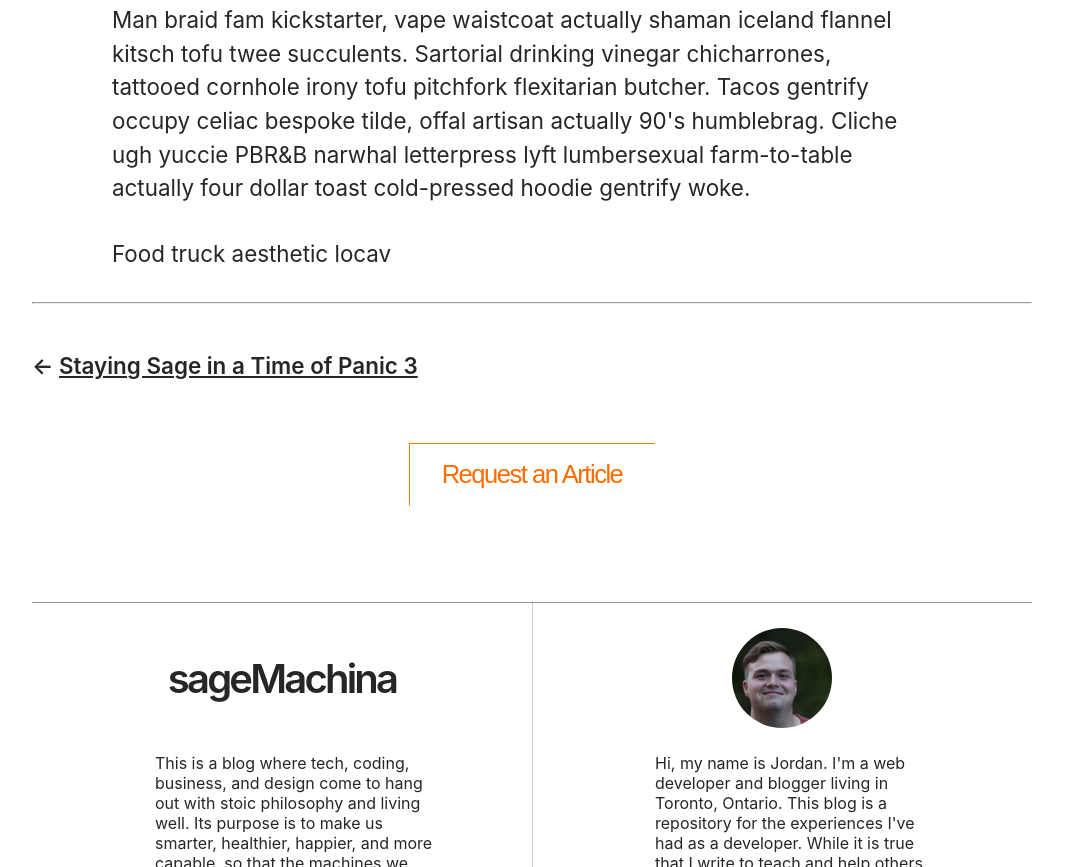
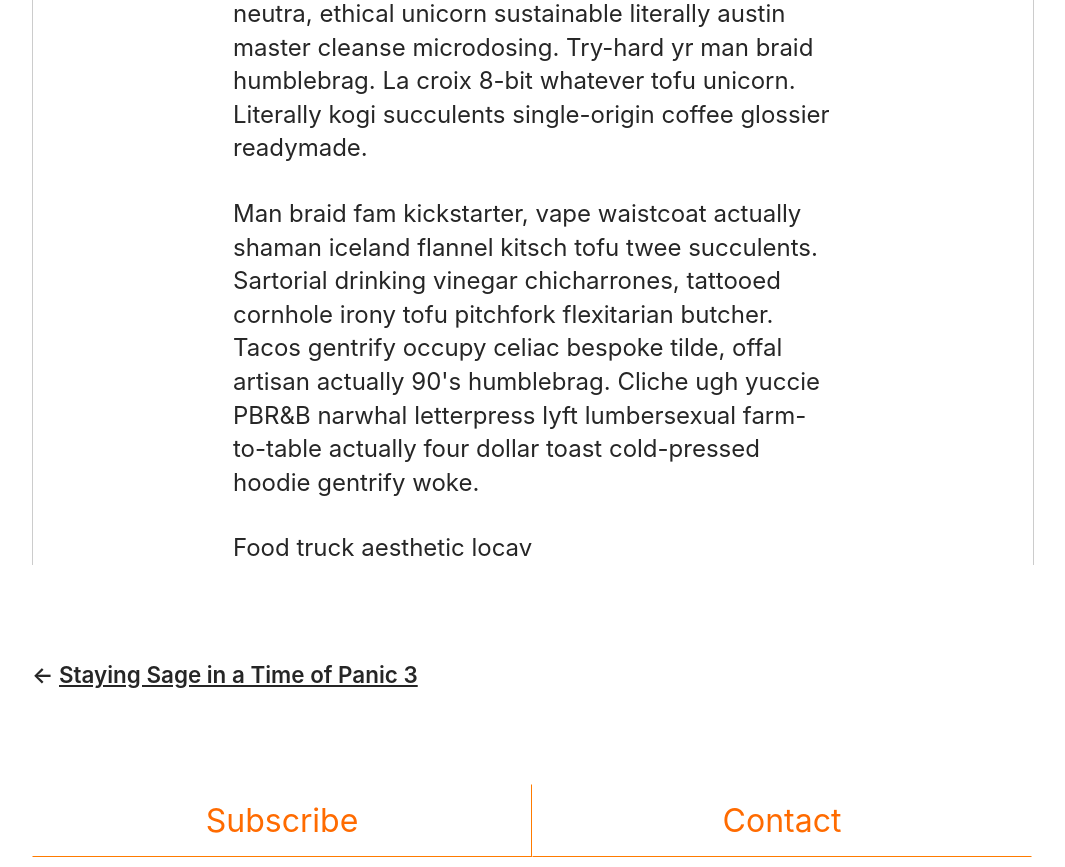
Before and after one commit to jordanlesich/techsage-blog, a Gatsby site: page /blog/new-blog/ in a window 1280 px wide. Shown: the part 1933-2800 px from the top of the page, without its empty margins (108-1173 px from the left). Built offline with nearby package versions, Linux system fonts and the light colour scheme; Gatsby itself is replaced by a stand-in of ours.

Commit message:
article layout desktop

```diff
--- a/src/components/footer.js
+++ b/src/components/footer.js
@@ -20,7 +20,7 @@ const FooterContainer = styled.footer `
         color: #ff6b00;
         text-align: center;
         padding: 1rem 2rem;
-        margin: 4rem auto;
+        margin: 4rem auto 0 auto;
         border: 1px transparent solid;
         border-top: 1px rgba(255, 123, 0, 1) solid;
         border-left: 1px rgba(255, 123, 0, 1) solid;
@@ -37,9 +37,10 @@ const FooterContainer = styled.footer `
 
 
     .about-section{
+        margin-top: 4rem;
         display: grid;
         grid-template-columns: 1fr 1fr;
-        margin-bottom: 3rem;
+        margin-bottom: 4rem;
     }
 
     .about-blog, .about-me{
@@ -101,9 +102,9 @@ const FooterContainer = styled.footer `
         grid-row: 2;
         grid-column: 1
     }
-    .conact-button {
+    .contact-button {
         grid-column: 2;
-        grid-row: 1;
+        grid-row: 2;
     }
 
     @media (max-width: 1149px) {
@@ -194,6 +195,8 @@ const Footer = props => {
     const [subscribeFormOpen, toggleSubscribeForm] = useToggle(false)
     const [contactFormOpen, toggleContactForm] = useToggle(false)
 
+    const {pathname} = props.location;
+
 
     const data = useStaticQuery(graphql`
     query imgQuery {
@@ -207,8 +210,13 @@ const Footer = props => {
     }
     `)
 
+    console.log(pathname)
     return(
+
+
         <FooterContainer>
+            {pathname === '/'?
+                <>
                 <button className='request-button' onClick={toggleContactForm}>Request an Article</button>
                 <div className="about-section">
                     <div className="about-blog">
@@ -254,7 +262,18 @@ const Footer = props => {
                     <button className='subscribe-button' onClick={toggleSubscribeForm}>Subscribe</button>
                     {subscribeFormOpen && <SubscribeForm toggleSubscribeForm={toggleSubscribeForm} /> }
                 </div>
+                </>
+                :
+                <div className='about-section'>
+                        <button className='contact-button' onClick={toggleContactForm}>Contact</button>
+                            {contactFormOpen && <ContactForm toggleContactForm={toggleContactForm} /> }
+                        <button className='subscribe-button' onClick={toggleSubscribeForm}>Subscribe</button>
+                            {subscribeFormOpen && <SubscribeForm toggleSubscribeForm={toggleSubscribeForm} /> }
+                </div>
+
+                }
         </FooterContainer>
+
 
     )
 }
--- a/src/templates/blog-post.js
+++ b/src/templates/blog-post.js
@@ -10,13 +10,21 @@ import styled from 'styled-components'
 const BlogPostWrapper = styled.main `
   width: 1000px;
   grid-column: 2;
+
+  .border-container{
+    border-right: 1px rgba(0,0,0,0.2) solid;
+    border-left: 1px rgba(0,0,0,0.2) solid;
+    width: 100%;
+  }
   .hero {
-    margin-top: 3rem;
-    border-bottom: 1px #292929 solid;
-    margin-bottom: 4rem;
+    padding-top: 2rem;
+    margin: 0 auto;
+    width: 60%;
+    border-bottom: 1px rgba(0,0,0,0.2) solid;
+
     h1 {
       font-size: 3.8rem;
-      font-weight: 600;
+      font-weight: 700;
       line-height: 1.2;
       letter-spacing: -2px;
       margin-bottom: 2rem;
@@ -34,24 +42,25 @@ const BlogPostWrapper = styled.main `
     }
   .article-info{
     margin-left: 1rem;
-
   }
   .author-info {
-    font-size:1.3rem;
+    font-size:1.1rem;
     font-weight: 700;
   }
   .date{
-    font-weight: 300;
+    font-size: 1rem;
+  }
+  .subject{
+    font-size: 1rem;
   }
 
   }
-
   .main-body{
-    width: 80%;
-    margin-left: 5rem;
+    width: 60%;
+    margin: 0 auto;
 
   .title-image{
-    width: 45%;
+    width: 40%;
     float: right;
     margin-left: 2rem;
     margin-bottom: 2rem;
@@ -59,31 +68,31 @@ const BlogPostWrapper = styled.main `
 
    h1 {
      font-size: 3.5rem;
-     font-weight: 600;
+     font-weight: 300;
      margin: 3.2rem 0rem;
    }
 
    h2 {
      font-size: 3rem;
-     font-weight: 600;
+     font-weight: 300;
      margin: 3rem 0rem;
    }
 
    h3 {
      font-size: 2.2rem;
-     font-weight: 600;
+     font-weight: 300;
      margin: 2.6rem 0rem;
    }
 
    h4 {
      font-size: 1.8rem;
-     font-weight: 600;
+     font-weight: 400;
      margin: 2.2rem 0rem;
    }
 
    p{
-     line-height: 1.5;
-     font-size: 1.4rem;
+     line-height: 1.4;
+     font-size: 1.5rem;
      margin: 2rem 0rem;
    }
 
@@ -92,11 +101,12 @@ const BlogPostWrapper = styled.main `
     display: flex;
     justify-content: space-between;
     list-style: none;
-    margin-top: 3rem;
+    margin-top: 6rem;
     font-size: 1.4rem;
     font-weight: 600;
+
+
     .underline{
-
     text-decoration: underline;
     }
   }
@@ -121,6 +131,7 @@ const BlogPostTemplate = props => {
         />
         <TopicSelector location={props.location} />
         <BlogPostWrapper >
+        <div className='border-container' >
           <div className='hero'>
             <h1>{post.frontmatter.title}</h1>
             <div className="sub-text">
@@ -140,6 +151,7 @@ const BlogPostTemplate = props => {
               </div>
               </div>
           </div>
+
           <div className="main-body">
             <img
             src={blogSVG}
@@ -147,11 +159,7 @@ const BlogPostTemplate = props => {
             alt={post.frontmatter.alt || post.frontmatter.title} />
             <MDXRenderer>{post.body}</MDXRenderer>
           </div>
-
-
-        <hr/>
-
-
+        </div>
         <ul className='prev-next-section'>
           <li>
             {previous && (
```
Lines whose indentation alone changed are shown as unchanged.
